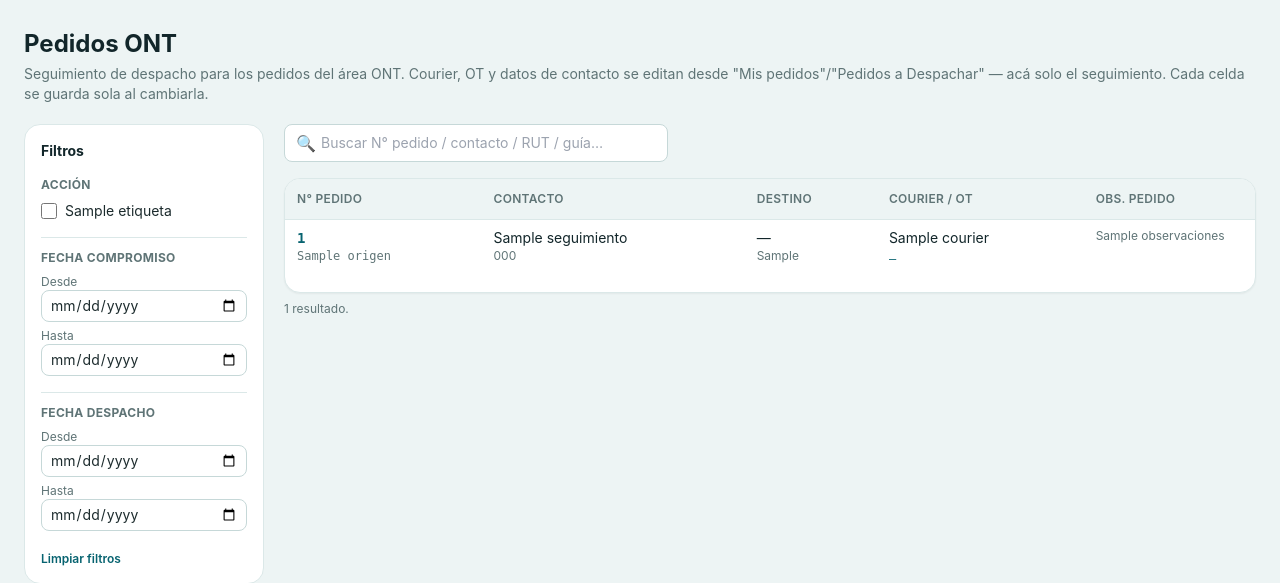
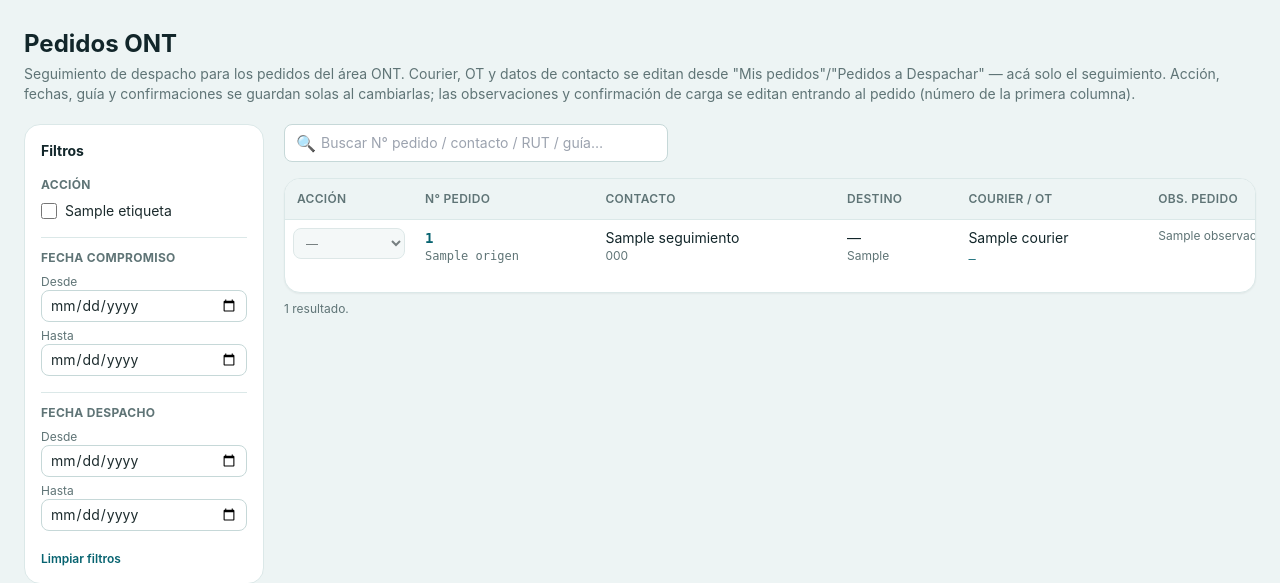
Before and after one commit to FelipeMv2301/Gestor-BQ, a Django app: template seguimientoOnt/templates/seguimientoOnt/lista_ont.html in a window 1280 px wide. Shown: the top 583 px of the page. Run offline with Django 5.2, Linux system fonts and the light colour scheme; the template is opened without the code that fills it: most values are stand-ins (such as "Sample title", 1, 10 or a date in 2020); style sheets or scripts are compiled from the project's sources; parts of the project's set-up code (start-up, migrations or seed data) failed here and were passed over.

Commit message:
fix: reducción de datos en ont

```diff
--- a/seguimientoOnt/models.py
+++ b/seguimientoOnt/models.py
@@ -46,9 +46,12 @@ class DespachoOnt(models.Model):
     objects = DespachoOntQuerySet.as_manager()
 
     class Accion(models.TextChoices):
+        GUIA_LISTA = "GUIA_LISTA", "Guía lista"
         GUIA_PEDIDA = "GUIA_PEDIDA", "Guía pedida"
-        GUIA_LISTA = "GUIA_LISTA", "Guía lista"
+        PEDIR_GUIA = "PEDIR_GUIA", "Pedir guía"
+        NO_ENVIAR_AUN = "NO_ENVIAR_AUN", "No enviar aún"
         ENTREGADO = "ENTREGADO", "Entregado"
+        GARANTIA = "GARANTIA", "Garantía"
 
     pedido = models.OneToOneField(
         "pedidos.Pedido", on_delete=models.CASCADE, related_name="seguimiento_ont"
--- a/seguimientoOnt/templates/seguimientoOnt/_tabla_ont.html
+++ b/seguimientoOnt/templates/seguimientoOnt/_tabla_ont.html
@@ -1,15 +1,15 @@
 {% with campo_input="w-full text-xs rounded-lg border border-linestrong bg-field text-body px-2 py-1.5 transition-shadow duration-500 focus:border-brand focus:outline-none disabled:opacity-60 disabled:cursor-not-allowed disabled:bg-appbg" %}
 <div class="bg-surface border border-line rounded-2xl shadow-sm overflow-hidden">
   <div class="overflow-x-auto">
-    <table class="w-full text-sm min-w-[2400px]">
+    <table class="w-full text-sm min-w-[1850px]">
       <thead>
         <tr class="bg-appbg text-xs uppercase tracking-wide text-muted">
+          <th class="text-left font-semibold px-3 py-3 w-32">Acción</th>
           <th class="text-left font-semibold px-3 py-3">N° pedido</th>
           <th class="text-left font-semibold px-3 py-3">Contacto</th>
           <th class="text-left font-semibold px-3 py-3">Destino</th>
           <th class="text-left font-semibold px-3 py-3">Courier / OT</th>
           <th class="text-left font-semibold px-3 py-3">Obs. pedido</th>
-          <th class="text-left font-semibold px-3 py-3 w-32">Acción</th>
           <th class="text-left font-semibold px-3 py-3 w-32">F. compromiso</th>
           <th class="text-left font-semibold px-3 py-3 w-28">F. despacho</th>
           <th class="text-left font-semibold px-3 py-3 w-28">Guía</th>
@@ -17,14 +17,23 @@
           <th class="text-center font-semibold px-2 py-3">Doc</th>
           <th class="text-center font-semibold px-2 py-3">Recib.</th>
           <th class="text-center font-semibold px-2 py-3">Enviar</th>
-          <th class="text-left font-semibold px-3 py-3 w-36">Obs. OK</th>
-          <th class="text-left font-semibold px-3 py-3 w-36">Obs. entrega</th>
-          <th class="text-left font-semibold px-3 py-3 w-36">Conf. carga</th>
         </tr>
       </thead>
       <tbody>
         {% for s in seguimientos %}
         <tr class="border-t border-line hover:bg-appbg align-top" id="fila-ont-{{ s.pk }}">
+          <!-- Desde acá, todo editable en el momento (celda por celda, sin botón Guardar aparte) -->
+          <td class="px-2 py-2">
+            <select {% if not puede_editar %}disabled{% endif %} name="valor"
+                    hx-post="{% url 'seguimientoOnt:editar_campo' s.pk 'accion' %}"
+                    hx-trigger="change" hx-swap="none" hx-on::after-request="marcarGuardado(this)"
+                    class="{{ campo_input }}">
+              <option value="">—</option>
+              {% for valor, etiqueta in accion_choices %}
+              <option value="{{ valor }}" {% if valor == s.accion %}selected{% endif %}>{{ etiqueta }}</option>
+              {% endfor %}
+            </select>
+          </td>
           <td class="px-3 py-2 font-mono whitespace-nowrap tabular-nums">
             <a href="{% url 'seguimientoOnt:detalle' s.pk %}" class="text-sm font-semibold text-brand-ink hover:underline">{{ s.pedido.num_pedido }}</a>
             <div class="text-xs text-muted">{{ s.pedido.origen }}</div>
@@ -45,21 +54,8 @@
             <div class="text-xs text-muted">Sin OT</div>
             {% endif %}
           </td>
-          <td class="px-3 py-2 max-w-[10rem]">
-            <div class="text-xs text-muted truncate" title="{{ s.observaciones }}">{{ s.observaciones|default:"—" }}</div>
-          </td>
-
-          <!-- Desde acá, todo editable en el momento (celda por celda, sin botón Guardar aparte) -->
-          <td class="px-2 py-2">
-            <select {% if not puede_editar %}disabled{% endif %} name="valor"
-                    hx-post="{% url 'seguimientoOnt:editar_campo' s.pk 'accion' %}"
-                    hx-trigger="change" hx-swap="none" hx-on::after-request="marcarGuardado(this)"
-                    class="{{ campo_input }}">
-              <option value="">—</option>
-              {% for valor, etiqueta in accion_choices %}
-              <option value="{{ valor }}" {% if valor == s.accion %}selected{% endif %}>{{ etiqueta }}</option>
-              {% endfor %}
-            </select>
+          <td class="px-3 py-2 max-w-[20rem]">
+            <div class="text-xs text-muted whitespace-pre-line">{{ s.observaciones|default:"—" }}</div>
           </td>
           <td class="px-2 py-2">
             <input type="date" {% if not puede_editar %}disabled{% endif %} name="valor" value="{{ s.fecha_compromiso|date:'Y-m-d' }}"
@@ -109,27 +105,9 @@
                    hx-trigger="change" hx-swap="none" hx-on::after-request="marcarGuardado(this)"
                    class="accent-brand w-4 h-4">
           </td>
-          <td class="px-2 py-2">
-            <input type="text" {% if not puede_editar %}disabled{% endif %} name="valor" value="{{ s.observaciones_ok }}"
-                   hx-post="{% url 'seguimientoOnt:editar_campo' s.pk 'observaciones_ok' %}"
-                   hx-trigger="change" hx-swap="none" hx-on::after-request="marcarGuardado(this)"
-                   class="{{ campo_input }}">
-          </td>
-          <td class="px-2 py-2">
-            <input type="text" {% if not puede_editar %}disabled{% endif %} name="valor" value="{{ s.observaciones_entrega }}"
-                   hx-post="{% url 'seguimientoOnt:editar_campo' s.pk 'observaciones_entrega' %}"
-                   hx-trigger="change" hx-swap="none" hx-on::after-request="marcarGuardado(this)"
-                   class="{{ campo_input }}">
-          </td>
-          <td class="px-2 py-2">
-            <input type="text" {% if not puede_editar %}disabled{% endif %} name="valor" value="{{ s.confirmacion_carga }}"
-                   hx-post="{% url 'seguimientoOnt:editar_campo' s.pk 'confirmacion_carga' %}"
-                   hx-trigger="change" hx-swap="none" hx-on::after-request="marcarGuardado(this)"
-                   class="{{ campo_input }}">
-          </td>
         </tr>
         {% empty %}
-        <tr><td colspan="16" class="px-4 py-10 text-center text-muted">
+        <tr><td colspan="13" class="px-4 py-10 text-center text-muted">
           <div class="text-sm">No hay pedidos ONT que coincidan.</div>
           <div class="text-xs mt-1">Prueba a quitar filtros o cambiar la búsqueda.</div>
         </td></tr>
--- a/seguimientoOnt/templates/seguimientoOnt/lista_ont.html
+++ b/seguimientoOnt/templates/seguimientoOnt/lista_ont.html
@@ -3,7 +3,7 @@
 {% block content %}
 <div class="mb-5">
   <h1 class="text-2xl font-bold text-ink">Pedidos ONT</h1>
-  <p class="text-sm text-muted mt-1">Seguimiento de despacho para los pedidos del área ONT. Courier, OT y datos de contacto se editan desde "Mis pedidos"/"Pedidos a Despachar" — acá solo el seguimiento. Cada celda se guarda sola al cambiarla.</p>
+  <p class="text-sm text-muted mt-1">Seguimiento de despacho para los pedidos del área ONT. Courier, OT y datos de contacto se editan desde "Mis pedidos"/"Pedidos a Despachar" — acá solo el seguimiento. Acción, fechas, guía y confirmaciones se guardan solas al cambiarlas; las observaciones y confirmación de carga se editan entrando al pedido (número de la primera columna).</p>
 </div>
 
 <!-- Div, no <form>: la tabla de abajo trae un <form> propio por fila para editar — anidar <form>
```
Also changed, not shown: seguimientoOnt/tests.py (+8 -0 lines), seguimientoOnt/views.py (+7 -3 lines), seguimientoOnt/migrations/0002_alter_despachoont_accion.py (added).
